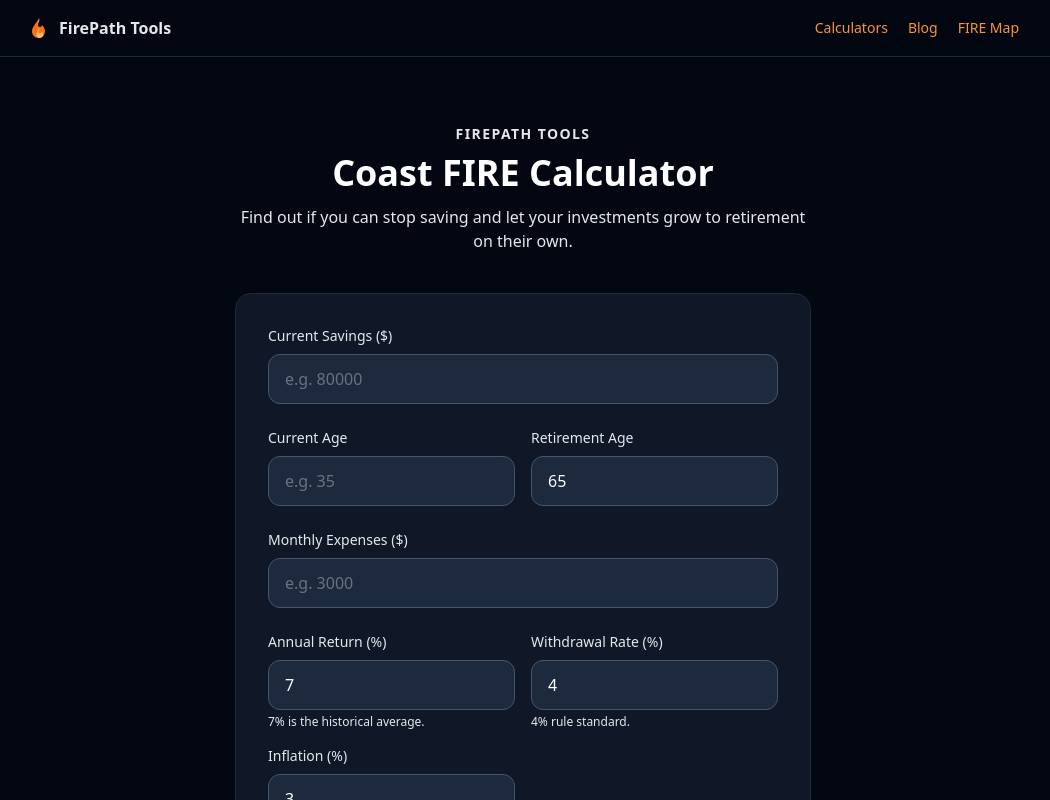
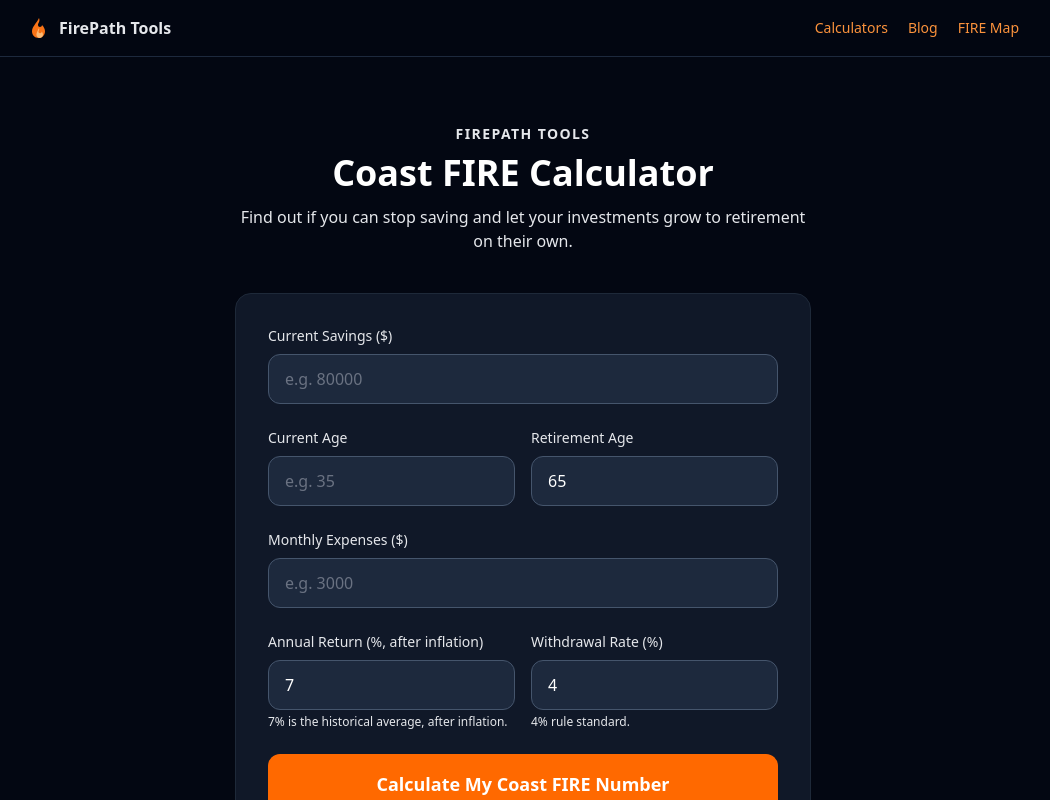
Before and after one commit to giraudsebastien79000-max/firepathtools, a Next.js app: page /tools/coast-fire in a window 1280 px wide. Shown: the top 800 px of the page, without its empty margins (117-1167 px from the left). Built offline with nearby package versions, Linux system fonts and the light colour scheme.

Commit message:
coast-fire: unify return convention (7% real, remove inflation field) to match fire-number

```diff
--- a/app/tools/coast-fire/CoastFIREClient.tsx
+++ b/app/tools/coast-fire/CoastFIREClient.tsx
@@ -6,7 +6,6 @@ export default function CoastFIREClient() {
   const [currentAge, setCurrentAge] = useState("");
   const [retirementAge, setRetirementAge] = useState("65");
   const [returnRate, setReturnRate] = useState("7");
-  const [inflationRate, setInflationRate] = useState("3");
   const [monthlyExpenses, setMonthlyExpenses] = useState("");
   const [withdrawalRate, setWithdrawalRate] = useState("4");
   const [result, setResult] = useState(null);
@@ -16,8 +15,7 @@ export default function CoastFIREClient() {
     const age = parseFloat(currentAge);
     const retAge = parseFloat(retirementAge);
     const rate = parseFloat(returnRate) / 100;
-    const inf = parseFloat(inflationRate) / 100;
-    const realRate = (1 + rate) / (1 + inf) - 1;
+    const realRate = rate;
     const expenses = parseFloat(monthlyExpenses) * 12;
     const wr = parseFloat(withdrawalRate) / 100;
     const yearsToGrow = retAge - age;
@@ -56,14 +54,14 @@ export default function CoastFIREClient() {
           </div>
           <div className="grid grid-cols-2 gap-4">
             <div>
-              <label className="block text-sm font-medium text-gray-300 mb-2">Annual Return (%)</label>
+              <label className="block text-sm font-medium text-gray-300 mb-2">Annual Return (%, after inflation)</label>
               <input type="number" value={returnRate} onChange={(e) => setReturnRate(e.target.value)} placeholder="7" className="w-full bg-slate-800 border border-slate-600 rounded-xl px-4 py-3 text-white placeholder-gray-500 focus:outline-none focus:border-orange-400" />
-              <p className="text-xs text-gray-500 mt-1">7% is the historical average.</p>
+              <p className="text-xs text-gray-500 mt-1">7% is the historical average, after inflation.</p>
             </div>
             <div>
               <label className="block text-sm font-medium text-gray-300 mb-2">Withdrawal Rate (%)</label>
               <input type="number" value={withdrawalRate} onChange={(e) => setWithdrawalRate(e.target.value)} placeholder="4" className="w-full bg-slate-800 border border-slate-600 rounded-xl px-4 py-3 text-white placeholder-gray-500 focus:outline-none focus:border-orange-400" />
-              <p className="text-xs text-gray-500 mt-1">4% rule standard.</p></div><div><label className="block text-sm font-medium text-gray-300 mb-2">Inflation (%)</label><input type="number" value={inflationRate} onChange={(e) => setInflationRate(e.target.value)} placeholder="3" className="w-full bg-slate-800 border border-slate-600 rounded-xl px-4 py-3 text-white placeholder-gray-500 focus:outline-none focus:border-orange-400" /><p className="text-xs text-gray-500 mt-1">Results are in today&apos;s dollars.</p>
+              <p className="text-xs text-gray-500 mt-1">4% rule standard.</p>
             </div>
           </div>
           <button onClick={calculate} className="w-full bg-orange-500 hover:bg-orange-400 text-white font-bold py-4 rounded-xl text-lg transition-colors">Calculate My Coast FIRE Number</button>
```
